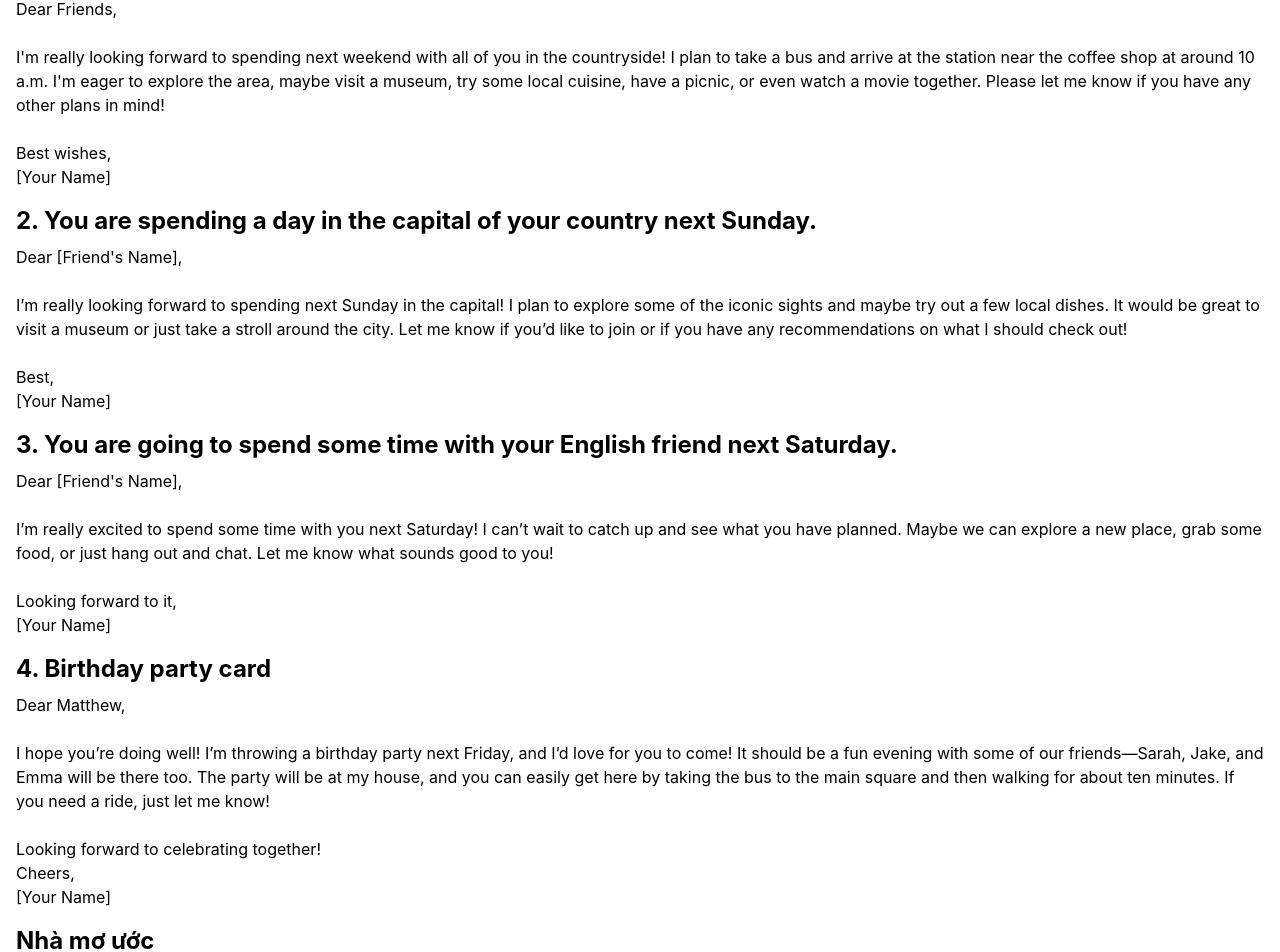
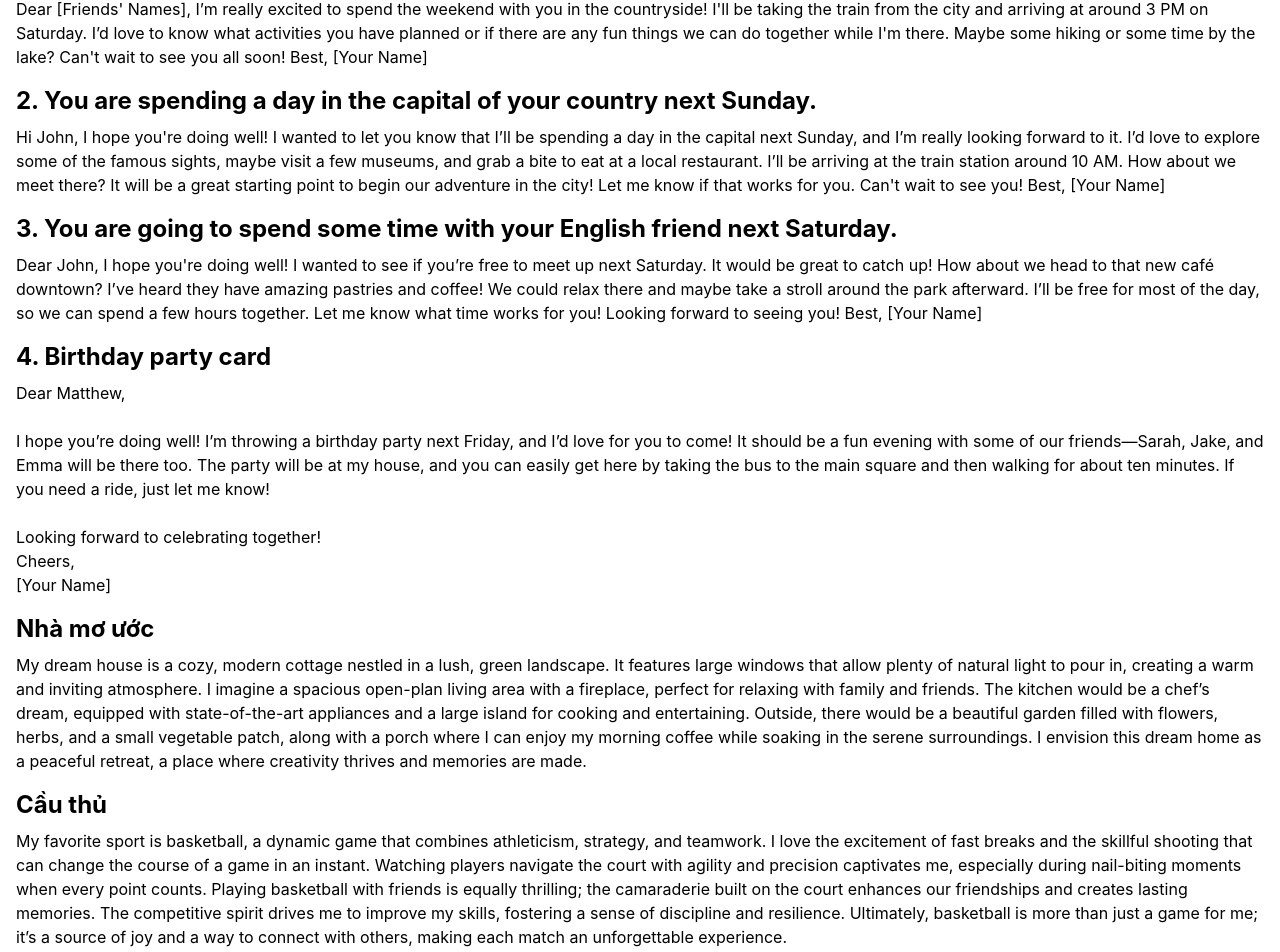
Before and after one commit to tuitenthai123/coming-soon-page, a React (Create React App) app: page / in a window 1280 px wide. Shown: the part 75-1027 px from the top of the page. Built offline with nearby package versions, Linux system fonts and the light colour scheme.

Commit message:
Update Comingsoon-page.jsx

```diff
--- a/src/Comingsoon-page.jsx
+++ b/src/Comingsoon-page.jsx
@@ -11,10 +11,16 @@ const Comingsoon = () => {
             1. You are spending next weekend with some friends who live in the countryside.
           </span>
           <span>
-            Dear Friends,<br /><br />
-            I'm really looking forward to spending next weekend with all of you in the countryside! I plan to take a bus and arrive at the station near the coffee shop at around 10 a.m. I'm eager to explore the area, maybe visit a museum, try some local cuisine, have a picnic, or even watch a movie together. Please let me know if you have any other plans in mind!<br /><br />
-            Best wishes,<br />
-            [Your Name]
+              Dear [Friends' Names],
+
+              I’m really excited to spend the weekend with you in the countryside! I'll be taking the train from the city and arriving at around 3 PM on Saturday.
+
+              I’d love to know what activities you have planned or if there are any fun things we can do together while I'm there. Maybe some hiking or some time by the lake?
+
+              Can't wait to see you all soon!
+
+              Best,
+              [Your Name]
           </span>
         </div>
 
@@ -24,10 +30,16 @@ const Comingsoon = () => {
             2. You are spending a day in the capital of your country next Sunday.
           </span>
           <span>
-            Dear [Friend's Name],<br /><br />
-            I’m really looking forward to spending next Sunday in the capital! I plan to explore some of the iconic sights and maybe try out a few local dishes. It would be great to visit a museum or just take a stroll around the city. Let me know if you’d like to join or if you have any recommendations on what I should check out!<br /><br />
-            Best,<br />
-            [Your Name]
+              Hi John,
+
+              I hope you're doing well! I wanted to let you know that I’ll be spending a day in the capital next Sunday, and I’m really looking forward to it. I’d love to explore some of the famous sights, maybe visit a few museums, and grab a bite to eat at a local restaurant.
+
+              I’ll be arriving at the train station around 10 AM. How about we meet there? It will be a great starting point to begin our adventure in the city!
+
+              Let me know if that works for you. Can't wait to see you!
+
+              Best,
+              [Your Name]
           </span>
         </div>
 
@@ -37,10 +49,18 @@ const Comingsoon = () => {
             3. You are going to spend some time with your English friend next Saturday.
           </span>
           <span>
-            Dear [Friend's Name],<br /><br />
-            I’m really excited to spend some time with you next Saturday! I can’t wait to catch up and see what you have planned. Maybe we can explore a new place, grab some food, or just hang out and chat. Let me know what sounds good to you!<br /><br />
-            Looking forward to it,<br />
-            [Your Name]
+              Dear John,
+
+              I hope you're doing well! I wanted to see if you’re free to meet up next Saturday. It would be great to catch up!
+
+              How about we head to that new café downtown? I’ve heard they have amazing pastries and coffee! We could relax there and maybe take a stroll around the park afterward.
+
+              I’ll be free for most of the day, so we can spend a few hours together. Let me know what time works for you!
+
+              Looking forward to seeing you!
+
+              Best,
+              [Your Name]
           </span>
         </div>
 
@@ -62,7 +82,7 @@ const Comingsoon = () => {
         <div className="mt-4">
           <span className="text-2xl font-bold block mb-2">Nhà mơ ước</span>
           <span>
-            My dream house would be in the countryside. It would be small but beautiful, with three rooms and a lovely garden. In the living room, I would prefer to have a comfortable sofa and a large television. The bedroom would have a warm bed and a small lamp. In the kitchen, there would be a table with some chairs and a big fridge. I would also grow colorful flowers and some trees in my garden. I hope to have a swing or a bench to sit on and enjoy the fresh countryside air. On weekends, I could have a picnic with my family or friends and create beautiful memories. I want to live there because it is quiet, comfortable, and helps me feel calm after a hard day.
+          My dream house is a cozy, modern cottage nestled in a lush, green landscape. It features large windows that allow plenty of natural light to pour in, creating a warm and inviting atmosphere. I imagine a spacious open-plan living area with a fireplace, perfect for relaxing with family and friends. The kitchen would be a chef’s dream, equipped with state-of-the-art appliances and a large island for cooking and entertaining. Outside, there would be a beautiful garden filled with flowers, herbs, and a small vegetable patch, along with a porch where I can enjoy my morning coffee while soaking in the serene surroundings. I envision this dream home as a peaceful retreat, a place where creativity thrives and memories are made.
           </span>
         </div>
 
@@ -70,7 +90,7 @@ const Comingsoon = () => {
         <div className="mt-4">
           <span className="text-2xl font-bold block mb-2">Cầu thủ</span>
           <span>
-            I started playing football when I was a child. At first, I didn’t know how to play well, but I practiced every day and now I can play better. I like being part of a team and working together with my friends to win. Sometimes we join small competitions at school, and it’s always exciting. I usually play as a striker because I love scoring goals. When I score, I feel very proud and happy. Besides Messi, I also like other famous players like Ronaldo and Mbappe. They inspire me to train harder. Football is not just a sport to me, it is also a way to relax and make new friends. I want to play football for a long time.
+          My favorite sport is basketball, a dynamic game that combines athleticism, strategy, and teamwork. I love the excitement of fast breaks and the skillful shooting that can change the course of a game in an instant. Watching players navigate the court with agility and precision captivates me, especially during nail-biting moments when every point counts. Playing basketball with friends is equally thrilling; the camaraderie built on the court enhances our friendships and creates lasting memories. The competitive spirit drives me to improve my skills, fostering a sense of discipline and resilience. Ultimately, basketball is more than just a game for me; it’s a source of joy and a way to connect with others, making each match an unforgettable experience.
           </span>
         </div>
 
@@ -78,7 +98,7 @@ const Comingsoon = () => {
         <div className="mt-4">
           <span className="text-2xl font-bold block mb-2">Chuyến đi</span>
           <span>
-            Last summer, my family and I went on a wonderful trip to the beach. The weather was sunny and warm, perfect for outdoor fun. We swam in the sea, built sandcastles, and played ball games on the sand. The water was cool and very clear. We also ate delicious seafood at a small restaurant near the beach. I took many photos with my parents to remember the trip. In the evening, we walked along the shore, watched the beautiful sunset, and collected colorful seashells. I felt really happy and relaxed. It was one of the best times I’ve had with my family. I hope we can visit the beach again next summer and make more great memories together. The laughter and joy we shared during that trip will always hold a special place in my heart. Every moment spent together strengthened our bond and created lasting memories that I will cherish forever.
+          One of the most interesting trips I’ve had was to Da Lat, a charming city in the highlands of Vietnam. Known for its stunning landscapes and cool climate, Da Lat captivated me from the moment I arrived. The air was fresh, and the vibrant flower gardens were a feast for the eyes. I explored the iconic Crazy House, a whimsical architectural marvel, and took a scenic cable car ride over pine forests to reach the tranquil Trại Mát Pagoda. I also enjoyed strolling around Xuan Huong Lake, where the sunset painted the sky in hues of orange and pink. Sampling local delicacies, like fresh strawberries and delicious bánh mì, added to the experience. The serene atmosphere of Da Lat, combined with its unique charm, made it a trip to remember, leaving me with a sense of peace and inspiration.
           </span>
         </div>
 
@@ -86,7 +106,7 @@ const Comingsoon = () => {
         <div className="mt-4">
           <span className="text-2xl font-bold block mb-2">Bạn thân</span>
           <span>
-            My best friend’s name is Tom. He is kind, funny, and always ready to help others. Whenever I have a problem or need support, Tom is there to help me. We study in the same class, so we meet every day at school. After class, we often do homework together or play music, which is something we both enjoy. On weekends, we sometimes go to the park or ride our bikes around the neighborhood. Tom always knows how to make me laugh, and I feel happy when I’m with him. He listens carefully when I talk and truly cares about his friends. I’m really glad to have a best friend like Tom. He means a lot to me. Our shared experiences have brought us even closer, and I cherish every moment we spend together. Whether we're exploring new places or just hanging out at home, I always look forward to our time as friends.
+         My best friend, Alex, is someone who truly understands me and supports me in everything I do. We met in high school, and our bond grew stronger as we navigated life’s ups and downs together. Alex has a great sense of humor and can always make me laugh, even on my toughest days. I admire their determination and kindness, always finding ways to help others while balancing their own responsibilities. Whether we’re binge-watching our favorite shows or going on spontaneous adventures, every moment spent together is filled with joy and laughter. Our friendship is a source of comfort and inspiration, and I’m grateful to have such a remarkable person like Alex in my life.
           </span>
         </div>
 
```
